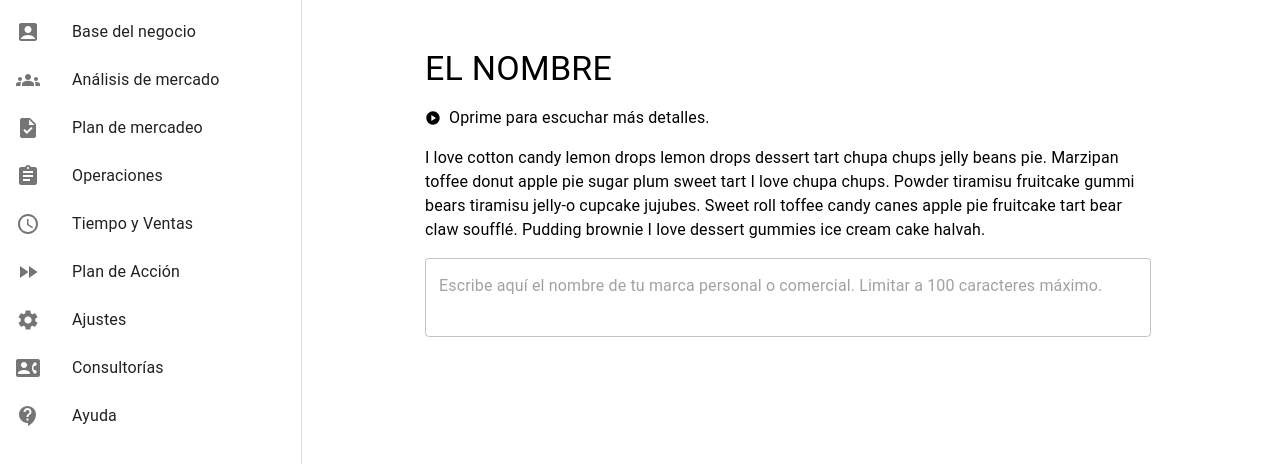
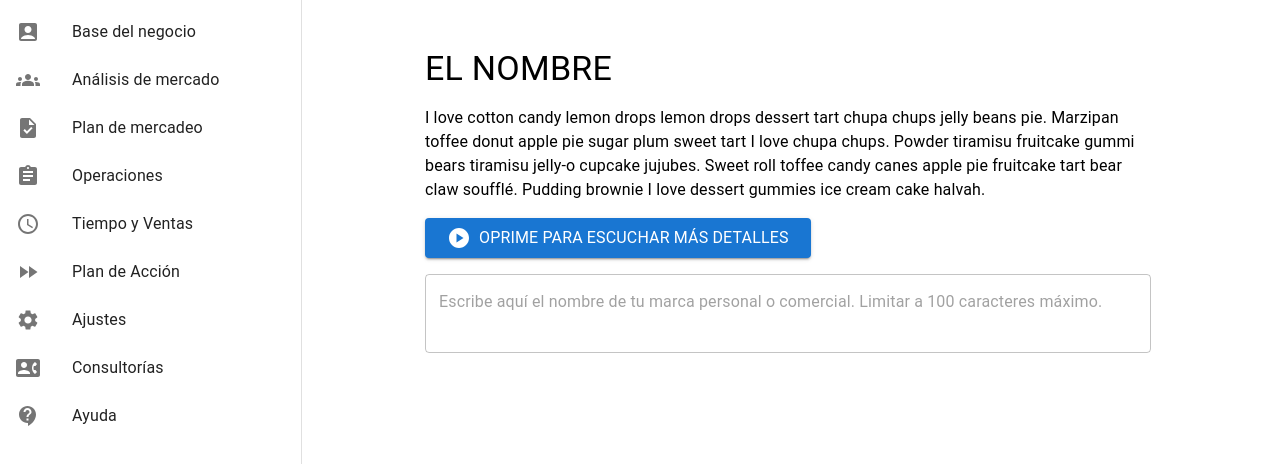
Before and after one commit to eluciano11/yes, a Next.js app: page /plans/1/business-idea in a window 1280 px wide. Shown: the top 464 px of the page. Built offline with nearby package versions, Linux system fonts and the light colour scheme.

Commit message:
refactor(client): Changes field for section

```diff
--- a/app/plans/[id]/business-idea/page.tsx
+++ b/app/plans/[id]/business-idea/page.tsx
@@ -1,25 +1,25 @@
 "use client";
 
 import { TextField, Typography } from "@mui/material";
-import Field from "@yes/components/Field";
+import Section from "@yes/components/Section";
 
 export default function BusinessIdea() {
   return (
-    <form>
-      <Field
+    <Section
       name="El nombre"
       description={
         <Typography mt={2} variant="body1">
           I love cotton candy lemon drops lemon drops dessert tart chupa chups
-            jelly beans pie. Marzipan toffee donut apple pie sugar plum sweet
-            tart I love chupa chups. Powder tiramisu fruitcake gummi bears
-            tiramisu jelly-o cupcake jujubes. Sweet roll toffee candy canes
-            apple pie fruitcake tart bear claw soufflé. Pudding brownie I love
-            dessert gummies ice cream cake halvah.
+          jelly beans pie. Marzipan toffee donut apple pie sugar plum sweet tart
+          I love chupa chups. Powder tiramisu fruitcake gummi bears tiramisu
+          jelly-o cupcake jujubes. Sweet roll toffee candy canes apple pie
+          fruitcake tart bear claw soufflé. Pudding brownie I love dessert
+          gummies ice cream cake halvah.
         </Typography>
       }
       helpUrl="https://www.youtube.com/watch?v=9bZkp7q19f0"
     >
+      <form>
         <TextField
           name="name"
           placeholder="Escribe aquí el nombre de tu marca personal o comercial. Limitar a 100 caracteres máximo."
@@ -27,7 +27,7 @@ export default function BusinessIdea() {
           fullWidth
           rows={2}
         ></TextField>
-      </Field>
       </form>
+    </Section>
   );
 }
--- a/app/plans/[id]/history/page.tsx
+++ b/app/plans/[id]/history/page.tsx
@@ -10,7 +10,7 @@ import {
   TextField,
   Typography,
 } from "@mui/material";
-import Field from "@yes/components/Field";
+import Section from "@yes/components/Section";
 import { useState } from "react";
 
 const Steps = [
@@ -53,7 +53,7 @@ export default function History() {
   const handleBack = () => setActiveStep((prev) => prev - 1);
 
   return (
-    <Field
+    <Section
       name="Historia"
       description={
         <Typography mt={2} variant="body1">
@@ -101,6 +101,6 @@ export default function History() {
           </Step>
         ))}
       </Stepper>
-    </Field>
+    </Section>
   );
 }
--- a/app/plans/[id]/tone/page.tsx
+++ b/app/plans/[id]/tone/page.tsx
@@ -23,7 +23,6 @@ export default function Tone() {
       >
         Llena los blancos según las alternativas que correspondan a tu marca.
       </Typography>
-      <div>Testing</div>
     </form>
   );
 }
--- a/components/AudioVisualHelp.tsx
+++ b/components/AudioVisualHelp.tsx
@@ -1,4 +1,4 @@
-import { Box, Typography } from "@mui/material";
+import { Box, Button, Typography } from "@mui/material";
 import PlayCircleIcon from "@mui/icons-material/PlayCircle";
 
 interface AudioVisualHelpProps {
@@ -7,9 +7,9 @@ interface AudioVisualHelpProps {
 
 export default function AudioVisualHelp({ url }: AudioVisualHelpProps) {
   return (
-    <Box display="flex" alignItems="center" mt={2}>
-      <PlayCircleIcon sx={{ fontSize: 16, verticalAlign: "middle", mr: 1 }} />
-      <Typography>Oprime para escuchar más detalles.</Typography>
-    </Box>
+    <Button variant="contained" sx={{ mt: 2 }} size="large">
+      <PlayCircleIcon sx={{ fontSize: 24, verticalAlign: "middle", mr: 1 }} />
+      <Typography>Oprime para escuchar más detalles</Typography>
+    </Button>
   );
 }
--- a/components/Field.tsx
+++ b/components/Section.tsx
@@ -2,7 +2,6 @@
 
 import { Box, Typography } from "@mui/material";
 import { PropsWithChildren, ReactNode } from "react";
-import PlayCircleIcon from "@mui/icons-material/PlayCircle";
 import AudioVisualHelp from "./AudioVisualHelp";
 
 interface FieldProps {
@@ -11,7 +10,7 @@ interface FieldProps {
   helpUrl?: string;
 }
 
-export default function Field({
+export default function Section({
   name,
   description,
   helpUrl,
@@ -22,8 +21,8 @@ export default function Field({
       <Typography variant="h4" textTransform="uppercase">
         {name}
       </Typography>
+      {description}
       {helpUrl && <AudioVisualHelp url={helpUrl} />}
-      {description}
       <Box mt={2}>{children}</Box>
     </Box>
   );
--- a/components/VoiceBuilder.tsx
+++ b/components/VoiceBuilder.tsx
@@ -1,7 +1,7 @@
 "use client";
 
 import { VoicesResponse } from "@yes/types/responses";
-import Field from "./Field";
+import Section from "./Section";
 import {
   Box,
   Button,
@@ -32,7 +32,7 @@ export default function VoiceBuilder({
   communicationTypes,
 }: VoiceBuilderProps) {
   return (
-    <Field
+    <Section
       name="Voz de la marca"
       description={
         <Typography mt={2} variant="body1">
@@ -118,6 +118,6 @@ export default function VoiceBuilder({
           </Button>
         </Box>
       </Box>
-    </Field>
+    </Section>
   );
 }
```
Also changed, not shown: app/plans/[id]/mission/page.tsx (+5 -6 lines), app/plans/[id]/vision/page.tsx (+4 -4 lines), components/BusinessInformationForm.tsx (+9 -9 lines), components/ValuesForm.tsx (+5 -5 lines). Lines whose indentation alone changed are shown as unchanged.
